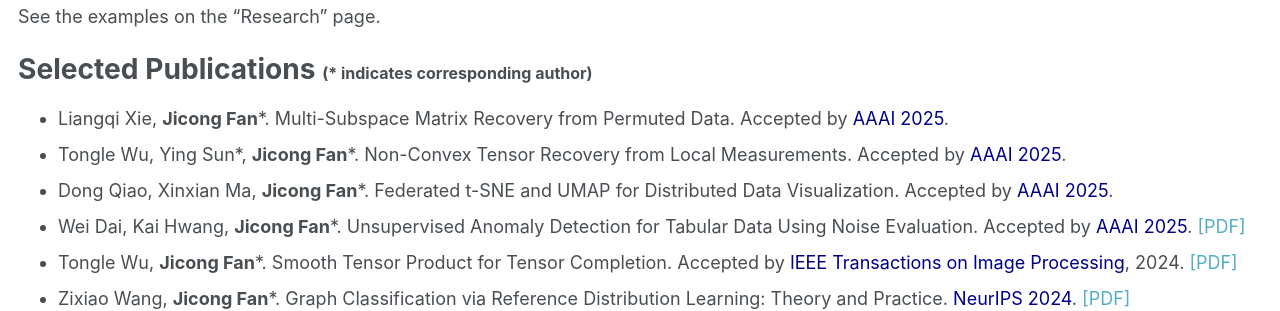
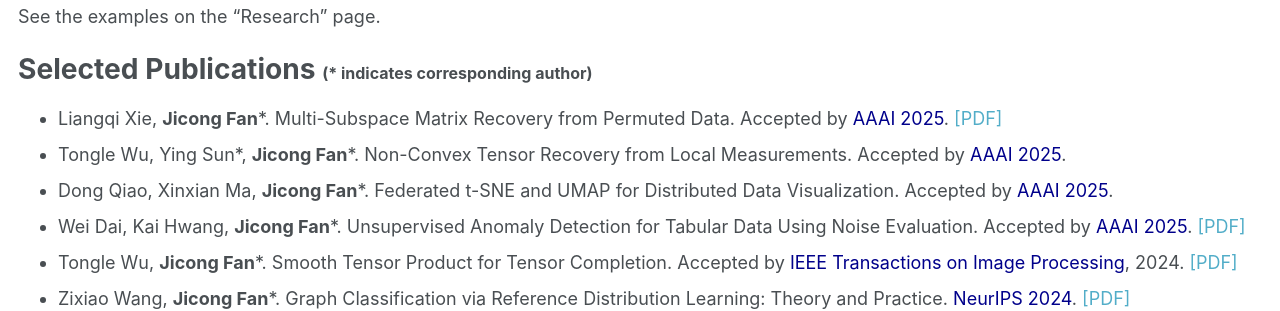
Before and after one commit to jicongfan/jicongfan.github.io, a Jekyll site: the page built from _pages/about.md, in a window 1280 px wide and 900 px high, scrolled down 1347 px. Shown: the part 152-463 px from the top of the window. Built offline with Jekyll 4.4.1, drawn with Linux system fonts in a browser that asks for light colours.

Commit message:
Update about.md

```diff
--- a/_pages/about.md
+++ b/_pages/about.md
@@ -44,7 +44,7 @@
 Selected Publications <font size=3>(* indicates corresponding author)</font>
 ======
 
-* Liangqi Xie, <strong>Jicong Fan</strong>*. Multi-Subspace Matrix Recovery from Permuted Data. Accepted by <font color=DarkBlue>AAAI 2025</font>.
+* Liangqi Xie, <strong>Jicong Fan</strong>*. Multi-Subspace Matrix Recovery from Permuted Data. Accepted by <font color=DarkBlue>AAAI 2025</font>. <a href="https://arxiv.org/pdf/2412.12931">[PDF]</a>
 * Tongle Wu, Ying Sun\*, <strong>Jicong Fan</strong>\*. Non-Convex Tensor Recovery from Local Measurements. Accepted by <font color=DarkBlue>AAAI 2025</font>.
 * Dong Qiao, Xinxian Ma, <strong>Jicong Fan</strong>*. Federated t-SNE and UMAP for Distributed Data Visualization. Accepted by <font color=DarkBlue>AAAI 2025</font>.
 * Wei Dai, Kai Hwang, <strong>Jicong Fan</strong>*. Unsupervised Anomaly Detection for Tabular Data Using Noise Evaluation. Accepted by <font color=DarkBlue>AAAI 2025</font>. <a href="https://arxiv.org/pdf/2412.11461">[PDF]</a>
```
